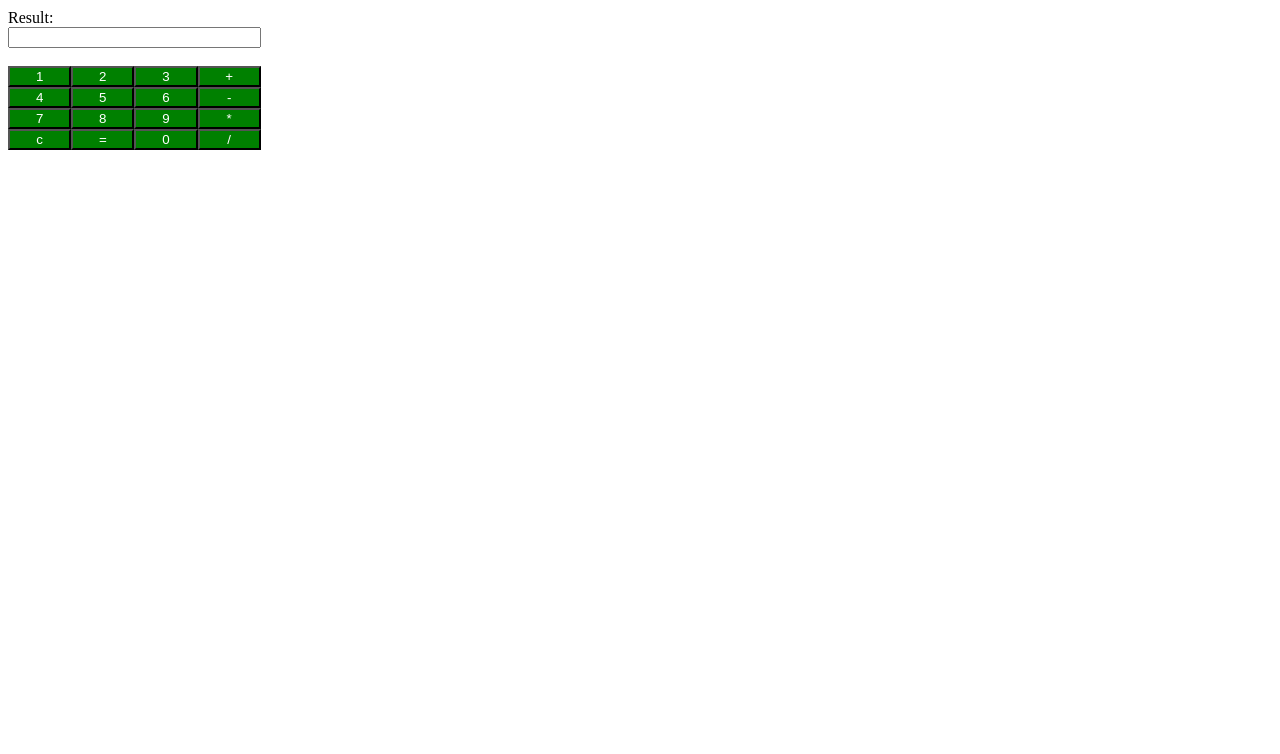
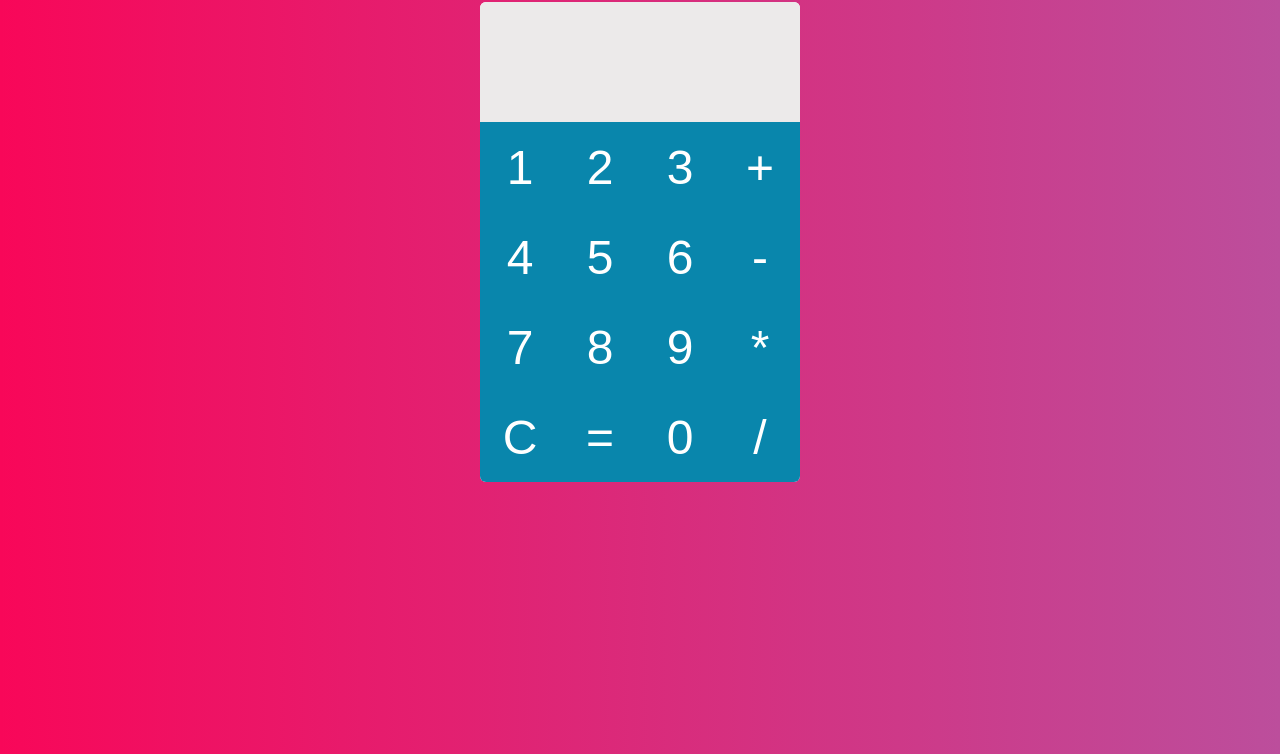
Before and after one commit to Aswinsha/TestRepo, a plain HTML site: page test.html in a window 1280 px wide. Shown: the part 46-800 px from the top of the page. Drawn offline with Linux system fonts and the light colour scheme.

Commit message:
Design and respective script changes

```diff
--- a/css/style.css
+++ b/css/style.css
@@ -1,16 +1,53 @@
-.calc input {
-	background-color: green;
-	border: 1 px solid gray;
-	color: white;
-	cursor: pointer;
-	float: left;
-	width: 5%;
+*{
+    margin:0px;
+    box-sizing:border-box;
 }
-.calc:after{
-	content: "";
-	clear: both;
-	display: table;
+body{
+    background: #bc4e9c;  /* fallback for old browsers */
+    background: -webkit-linear-gradient(to right, #f80759, #bc4e9c);  /* Chrome 10-25, Safari 5.1-6 */
+    background: linear-gradient(to right, #f80759, #bc4e9c); /* W3C, IE 10+/ Edge, Firefox 16+, Chrome 26+, Opera 12+, Safari 7+ */
+    position: absolute;
+    top:0px;
+    bottom:0px;
+    left:0px;
+    right:0px;
 }
-.calc input:hover{
-	background-color: black;
+form{
+    overflow:hidden;
+    background: white;
+    width:25%;
+    margin:3em auto;
+    height:30em;
+    border-radius:6px;
+    box-shadow:  10px,0px,10px,10px rgb(20, 20, 20);
 }
+#res{
+    width:100%;
+    background: rgb(236, 234, 234);
+    border:none;
+    height:25%;
+    text-align: end;
+    font-size: 3em;
+    font-weight: 20;
+    color:rgb(65, 63, 63);
+    padding:10px;
+}
+.btnPanel {
+    width:100%;
+    height:75%;
+}
+.btnPanel button {
+    margin:0px;
+    float:left;
+    width:25%;
+    height:25%;
+    border:none;
+    font-size: 3em;
+    color:white;
+    background: #0986ac;
+    transition: .2s;
+}
+.btnPanel button:hover {
+    background: #0e7594;
+    font-size: 4.5em;
+}
--- a/js/app.js
+++ b/js/app.js
@@ -1,12 +1,15 @@
-function showOnConsole(val)
+function showOnConsole(val,event)
 {
+    event.preventDefault();
 	document.getElementById("res").value+=val;
 }
-function clearConsole()
+function clearConsole(event)
 {
+    event.preventDefault();
 	document.getElementById("res").value="";
 }
-function calculate()
+function calculate(event)
 {
+    event.preventDefault();
 	document.getElementById("res").value=eval(document.getElementById("res").value);
 }
--- a/test.html
+++ b/test.html
@@ -5,39 +5,25 @@
 </head>
 <body>
 	<form>
-		<h2>Calculator</h1>
-			<div>
-				Result:<br>
-				<input type="text-area" name="result" id="res" rows="10" columns="150" style="width:20%;"><br>
-			</div>
-			<br>
+		<input type="text-area" name="result" id="res" rows="10" columns="150" autocomplete="off">
 
-			<div class="calc">
-				<input type="button" value="1" onclick="showOnConsole('1')" />
-				<input type="button" value="2" onclick="showOnConsole('2')" />
-				<input type="button" value="3" onclick="showOnConsole('3')" />
-				<input type="button" value="+" onclick="showOnConsole('+')" />
-			</div>
-
-			<div class="calc">
-				<input type="button" value="4" onclick="showOnConsole('4')" />
-				<input type="button" value="5" onclick="showOnConsole('5')" />
-				<input type="button" value="6" onclick="showOnConsole('6')" />
-				<input type="button" value="-" onclick="showOnConsole('-')" />
-			</div>
-
-			<div class="calc">
-				<input type="button" value="7" onclick="showOnConsole('7')" />
-				<input type="button" value="8" onclick="showOnConsole('8')" />
-				<input type="button" value="9" onclick="showOnConsole('9')" />
-				<input type="button" value="*" onclick="showOnConsole('*')" />
-			</div>
-
-			<div class="calc">
-				<input type="button" value="c" onclick="clearConsole()" />
-				<input type="button" value="=" onclick="calculate()" />
-				<input type="button" value="0" onclick="showOnConsole('0')" />
-				<input type="button" value="/" onclick="showOnConsole('/')" />
+			<div class="btnPanel">
+				<button	onclick="showOnConsole('1',event)" >1</button>
+				<button	onclick="showOnConsole('2',event)" >2</button>
+				<button	onclick="showOnConsole('3',event)" >3</button>
+				<button	onclick="showOnConsole('+',event)" >+</button>
+				<button	onclick="showOnConsole('4',event)" >4</button>
+				<button	onclick="showOnConsole('5',event)" >5</button>
+				<button	onclick="showOnConsole('6',event)" >6</button>
+				<button	onclick="showOnConsole('-',event)" >-</button>
+				<button	onclick="showOnConsole('7',event)" >7</button>
+				<button	onclick="showOnConsole('8',event)" >8</button>
+				<button	onclick="showOnConsole('9',event)" >9</button>
+				<button	onclick="showOnConsole('*',event)" >*</button>
+				<button	onclick="clearConsole(event)" >C</button>
+				<button	onclick="calculate(event)" >=</button>
+				<button	onclick="showOnConsole('0',event)" >0</button>
+				<button	onclick="showOnConsole('/',event)" >/</button>
 			</div>
 
 	</form>
```
